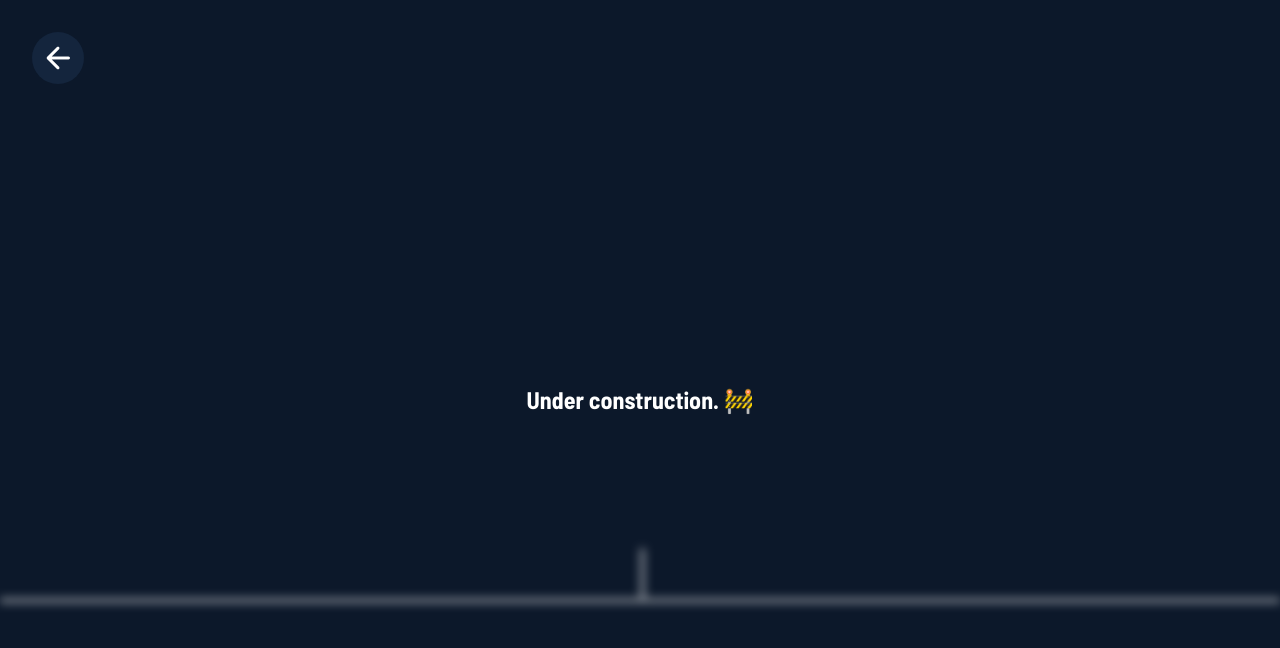
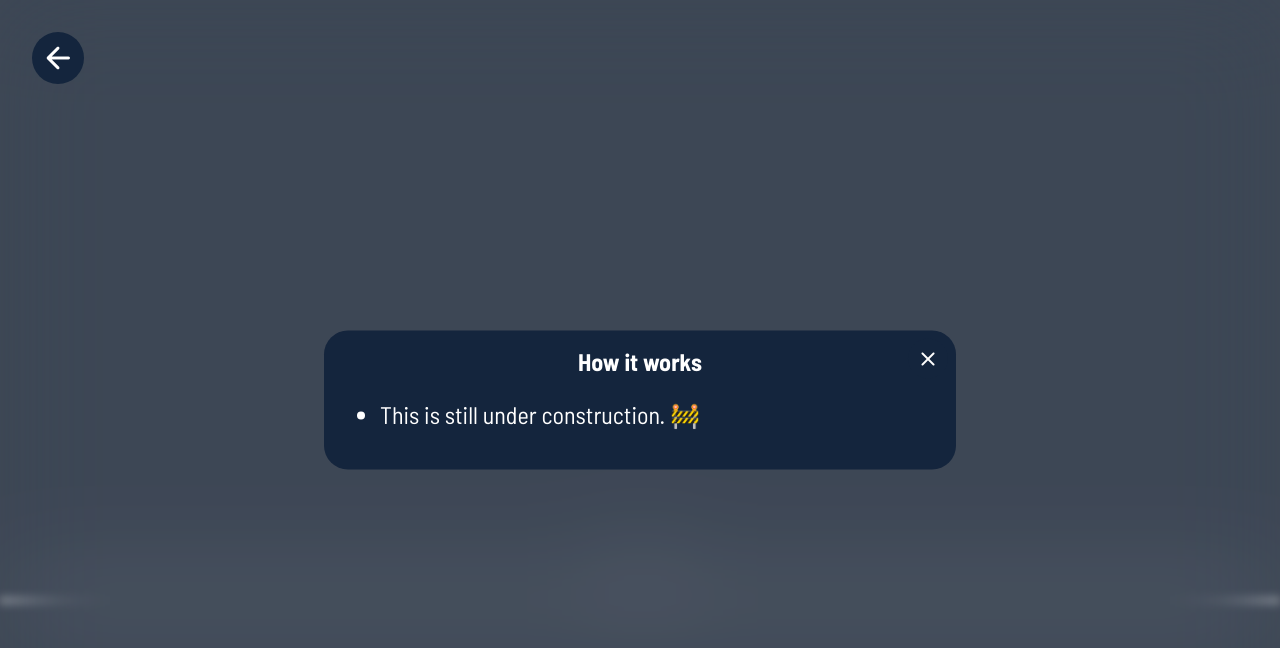
Before and after one commit to paul-0/vue-challenges, a Vue app: page /timeline in a window 1280 px wide. Shown: the top 648 px of the page. Built offline with nearby package versions, Linux system fonts and the light colour scheme.

Commit message:
add infos on what is each part of the app

```diff
--- /dev/null
+++ b/src/components/WhatIsIt.vue
@@ -0,0 +1,69 @@
+<template>
+  <div class="root">
+    <div>
+      <span class="material-icons-round md-24 btn" @click="close">
+        close
+      </span>
+      <h2>How it works</h2>
+      <ul>
+        <li v-for="(info,index) in infos" :key="index">{{info}}</li>
+      </ul>
+    </div>
+  </div>
+</template>
+
+<script>
+import $ from 'jquery'
+
+export default {
+  name: "WhatIsIt",
+  props: {
+    infos: Array,
+    cookie: String
+  },
+  methods: {
+    close() {
+      document.cookie = this.cookie+'=true; expires=Thu, 18 Dec 2099 12:00:00 UTC; path=/'
+      $('.root').hide()
+    }
+  }
+}
+</script>
+
+<style scoped lang="scss">
+.root {
+  background-color: transparentize(#fff, 0.8);
+  position: fixed;
+  top: 0;
+  bottom: 0;
+  left: 0;
+  right: 0;
+  z-index: 10;
+  backdrop-filter: blur(50px);
+
+  div {
+    position: absolute;
+    top: 50%;
+    left: 50%;
+    transform: translate(-50%, -50%);
+    width: 600px;
+    background-color: var(--dark-blue);
+    border-radius: 1.5rem;
+    display: flex;
+    flex-direction: column;
+    padding: 1rem;
+    span.btn {
+      position: absolute;
+      top: 0.5rem;
+      right: 0.5rem;
+    }
+    h2 {
+      margin: 0;
+      text-align: center;
+    }
+    ul {
+      font-size: x-large;
+    }
+  }
+}
+</style>
--- a/src/components/messages-board/MessagesBoard.vue
+++ b/src/components/messages-board/MessagesBoard.vue
@@ -7,18 +7,26 @@
   <NewMessage v-if="showNewMsgComponent" @close="showNewMsgComponent=false" @send="saveMsg" />
   <MessageComponent v-for="(msg,index) in listMessages" @delete="deleteMsg"
                     :key="msg.id" :index="index" :message="msg" :modify-msg="modifyMsg"/>
+  <WhatIsIt v-if="howItWorks" cookie="howItWorksMessagesBoard" :infos="infosHowItWorks" />
 </template>
 
 <script>
 import NewMessage from "@/components/messages-board/NewMessage";
 import MessageComponent from "@/components/messages-board/Message";
+import WhatIsIt from "@/components/WhatIsIt";
 export default {
   name: "MessagesBoard",
-  components: {MessageComponent, NewMessage},
+  components: {WhatIsIt, MessageComponent, NewMessage},
   data() {
     return {
       showNewMsgComponent: false,
-      listMessages: []
+      listMessages: [],
+      howItWorks: document.cookie.indexOf("howItWorksMessagesBoard") === -1,
+      infosHowItWorks: [
+        "You can add a message vie the plus button at the center.",
+        "You can move the messages on the board.",
+        "The messages and their positions will be saved."
+      ]
     }
   },
   methods: {
@@ -41,6 +49,7 @@ export default {
     }
   },
   mounted() {
+    document.title = 'Messages board';
     this.listMessages = JSON.parse(localStorage.getItem("listMessages")) || [];
   }
 }
--- a/src/components/nft-card/NftComponent.vue
+++ b/src/components/nft-card/NftComponent.vue
@@ -1,5 +1,5 @@
 <template>
-  <div id="app-root">
+  <div id="nft-root">
     <span class="material-icons-round icon left" @click="turnLeft">
       chevron_left
     </span>
@@ -14,16 +14,18 @@
     Challenge by <a href="https://www.frontendmentor.io?ref=challenge" target="_blank">Frontend Mentor</a>.
     Coded by <a href="https://github.com/paul-0" target="_blank">Paul Devilliers</a>.
   </div>
+  <WhatIsIt v-if="showWhatIsIt" cookie="whatIsItNFT" :infos="infoWhatIsIt" />
 </template>
 
 <script>
 import $ from 'jquery'
 import CardComponent from "./CardComponent"
 import ImageViewer from "./ImageViewer";
+import WhatIsIt from "@/components/WhatIsIt";
 
 export default {
   name: 'NftComponent',
-  components: {ImageViewer, CardComponent},
+  components: {WhatIsIt, ImageViewer, CardComponent},
   data() {
     return {
       nfts: [],
@@ -31,7 +33,13 @@ export default {
       index: 0,
       img: {
         src: ''
-      }
+      },
+      showWhatIsIt: document.cookie.indexOf('whatIsItNFT') === -1,
+      infoWhatIsIt: [
+          "This is just a simple NFT Cards visualiser",
+          "There's two cards you can slide",
+          "And cool animations"
+      ]
     }
   },
   methods: {
@@ -76,6 +84,7 @@ export default {
     }
   },
   mounted() {
+    document.title = "My NFTs"
     this.nfts = require("@/assets/nfts.json")
     this.nftShow = this.nfts[0]
     $(".img-viewer").hide()
@@ -85,7 +94,7 @@ export default {
 
 <style lang="scss">
 
-#app-root {
+#nft-root {
   display: flex;
   align-items: center;
   justify-content: center;
@@ -130,7 +139,7 @@ span.icon {
 .img-viewer {
   z-index: 20;
 }
-.attribution {
+#nft-root .attribution {
   color: var(--white);
   font-size: 11px;
   text-align: center;
@@ -138,7 +147,7 @@ span.icon {
   bottom: 1rem;
   width: 100%;
 }
-.attribution a { color: hsl(228, 45%, 44%); }
+#nft-root .attribution a { color: hsl(228, 45%, 44%); }
 
 @media screen and (max-width: 620px), screen and (max-height: 600px) {
   span.icon {
@@ -152,7 +161,7 @@ span.icon {
     }
   }
 
-  #app-root {
+  #nft-root {
     #card {
       position: absolute;
       top: 3rem;
--- a/src/components/rcok-paper-scissors/RcokPaperScissors.vue
+++ b/src/components/rcok-paper-scissors/RcokPaperScissors.vue
@@ -20,21 +20,33 @@
       Coded by <a href="https://github.com/paul-0">Paul Devilliers</a>.
     </div>
   </div>
+  <WhatIsIt v-show="showWhatIsIt" cookie="whatIsItRCS" :infos="infosWhatIsIt" />
 </template>
 
 <script>
 import GameComponent from "./Game";
 import RulesComponent from "./Rules";
+import WhatIsIt from "@/components/WhatIsIt";
 export default {
   name: 'RcokPaperScissors',
   data() {
     return {
       score: parseInt(localStorage.getItem('score')) || 0,
       showRules: false,
-      modeClassic: true
+      modeClassic: true,
+      showWhatIsIt: document.cookie.indexOf('whatIsItRCS') === -1,
+      infosWhatIsIt: [
+          "This is a basic rock paper scissors game",
+          "\"The House\" makes random choices",
+          "If you win you get a point, if you loose you loose a point",
+          "Your score will be saved",
+          "The Sheldon version is the same but with a lizard and a Spock",
+          "You can check the rules by clicking on the RULES button",
+      ]
     }
   },
   components: {
+    WhatIsIt,
     RulesComponent,
     GameComponent
   },
@@ -45,10 +57,10 @@ export default {
     },
     changeMode() {
       this.modeClassic = !this.modeClassic;
-    },
-    changeLocale() {
-      this.$i18n.locale = this.$i18n.locale === 'en' ? 'fr' : 'en';
     }
+  },
+  mounted() {
+    document.title = 'Rock paper scissors game';
   }
 }
 </script>
@@ -158,11 +170,11 @@ export default {
     }
   }
 
-  #div-buttons {
+  #div-buttons-rps {
     margin: auto;
     position: static !important;
   }
-  .attribution {
+  #rps .attribution {
     margin: 0.7rem auto;
   }
 }
--- a/src/components/timeline/Timeline.vue
+++ b/src/components/timeline/Timeline.vue
@@ -2,13 +2,15 @@
   <div id="timeline">
     <TimestampComponent :timestamp="timestamps[0]" />
   </div>
-  <div id="not-finish"><h2>Under construction. 🚧</h2></div>
+  <WhatIsIt v-if="showWhatIsIt" cookie="whatIsItTimeline" :infos="infosWhatIsIt" />
 </template>
 
 <script>
 import TimestampComponent from "@/components/timeline/TimestampComponent";
+import WhatIsIt from "@/components/WhatIsIt";
 export default {
   name: "TimelineComponent",
+  components: {WhatIsIt, TimestampComponent},
   data() {
     return {
       timestamps: [
@@ -20,10 +22,16 @@ export default {
           x: 50,
           y: 50
         }
+      ],
+      showWhatIsIt: true, //document.cookie.indexOf("whatIsItTimeline") === -1,
+      infosWhatIsIt: [
+          "This is still under construction. 🚧"
       ]
     };
   },
-  components: {TimestampComponent}
+  mounted() {
+    document.title = "The Timeline"
+  }
 }
 </script>
 
--- a/src/views/Home.vue
+++ b/src/views/Home.vue
@@ -9,10 +9,10 @@
 
 <script>
 import $ from 'jquery';
-
 export default {
   name: 'HomeView',
   mounted() {
+    document.title = 'My Vuejs challenges';
     $("#back-button").fadeOut()
     $('a').click(function() {
       $("#back-button").fadeIn()
```
